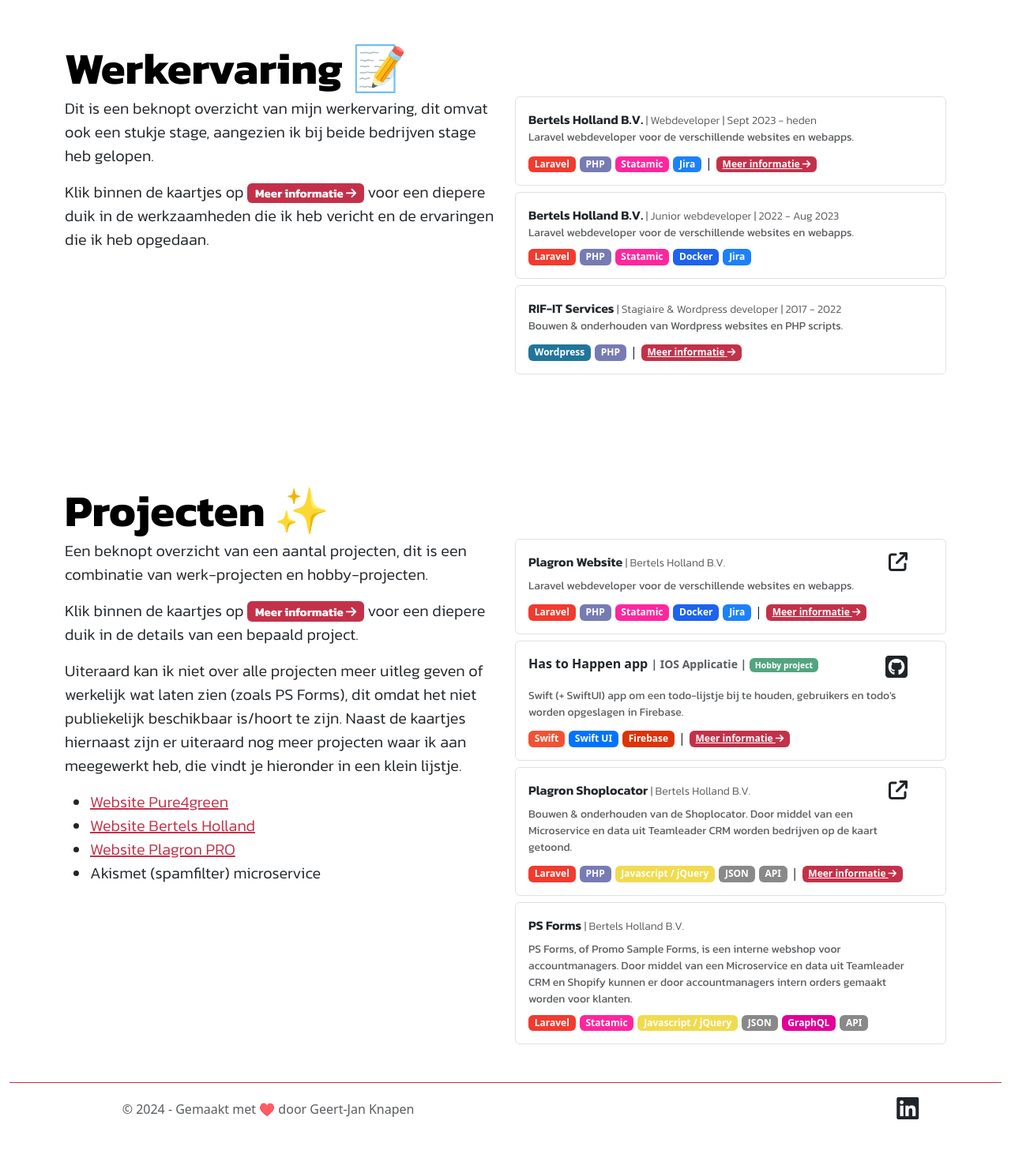
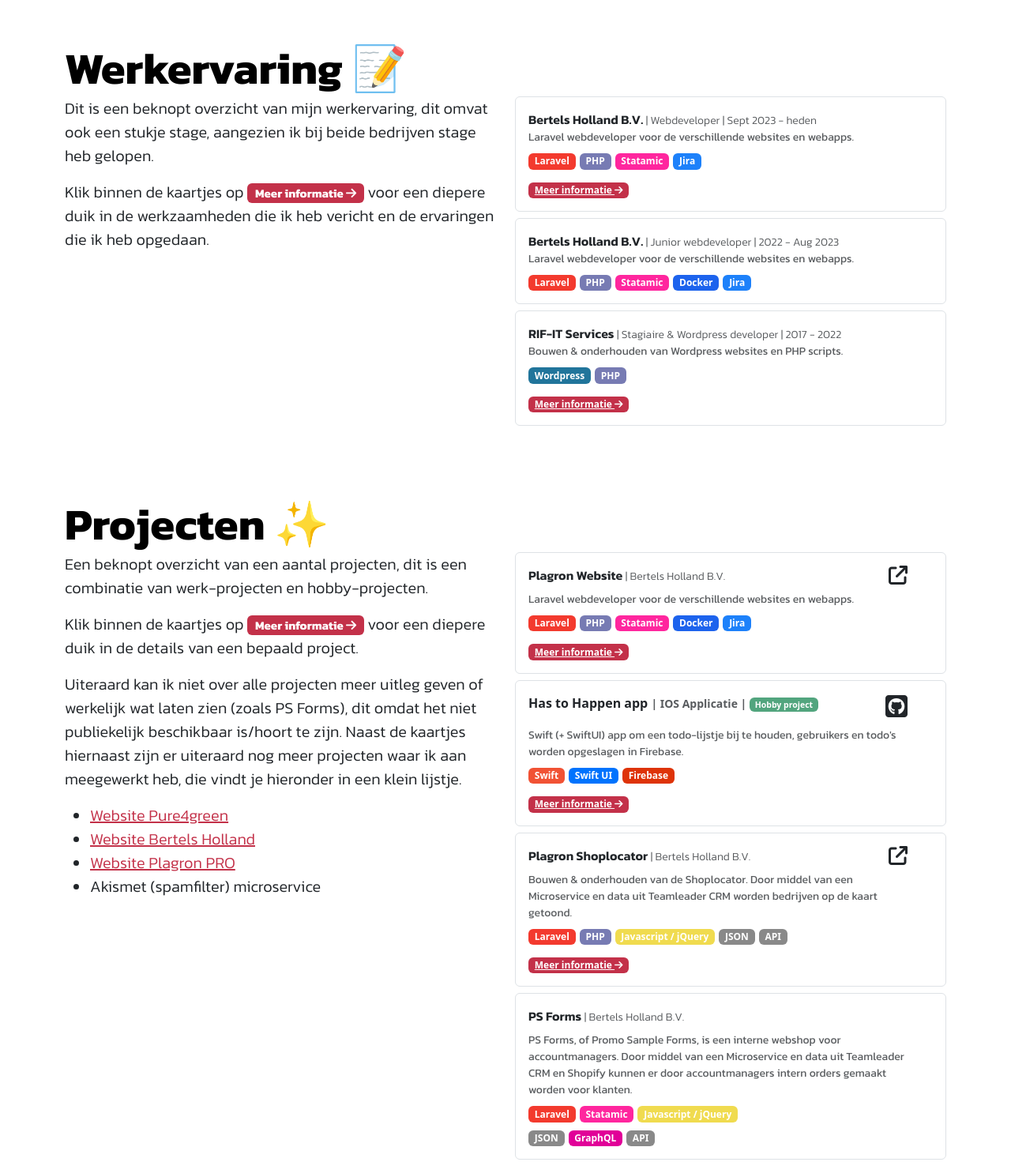
Before and after one commit to geertjanknapen1/portfolio-geertjanknapen, a plain HTML site: page index.html in a window 1280 px wide. Shown: the part 1360-2831 px from the top of the page at 79% size. Drawn offline with nearby package versions, Linux system fonts and the light colour scheme.

Commit message:
Alert uitschakelen. Alignment en spacing issues op homepagine gefixt. Kleine updates op de projecten paginas

```diff
--- a/index.html
+++ b/index.html
@@ -81,7 +81,7 @@
                     </div>
                     <hr class="d-lg-none" />
                     <div class="col-md-12 col-lg-6">
-                        <div class="list-group list-group-radio d-grid gap-2 border-0">
+                        <div class="list-group list-group-radio gap-2 border-0">
                             <div class="position-relative">
                                 <input type="radio" class="form-check-input position-absolute top-50 end-0 me-3 fs-5">
                                 <label for="" class="list-group-item py-3 pe-5 rounded border">
@@ -92,9 +92,8 @@
                                         <span class="badge badge-pill bg-php">PHP</span>
                                         <span class="badge badge-pill bg-statamic">Statamic</span>
                                         <span class="badge badge-pill bg-jira">Jira</span>
-                                        |
-                                        <a href="#" class="badge badge-pill bg-primary">Meer informatie <i class="fa-solid fa-arrow-right"></i></a>
                                     </div>
+                                    <a href="#" class="badge badge-pill bg-primary mt-3">Meer informatie <i class="fa-solid fa-arrow-right"></i></a>
                                 </label>
                             </div>
                             <div class="position-relative">
@@ -119,9 +118,8 @@
                                     <div class="badge-box">
                                         <span class="badge badge-pill bg-wordpress">Wordpress</span>
                                         <span class="badge badge-pill bg-php">PHP</span>
-                                        |
-                                        <a href="#" class="badge badge-pill bg-primary">Meer informatie <i class="fa-solid fa-arrow-right"></i></a>
                                     </div>
+                                    <a href="#" class="badge badge-pill bg-primary mt-3">Meer informatie <i class="fa-solid fa-arrow-right"></i></a>
                                 </label>
                             </div>
                         </div>
@@ -131,7 +129,7 @@
         </section>
 
         <section id="projecten" class="pt-lg-3">
-            <div class="pt-lg-3 my-5 container">
+            <div class="pt-lg-3 container">
                 <h2 class="pt-lg-3 display-4 kanit-bold lh-1 text-body-emphasis">Projecten ✨</h2>
 
                 <div class="row">
@@ -154,7 +152,7 @@
                     </div>
                     <hr class="d-lg-none" />
                     <div class="col-md-12 col-lg-6">
-                        <div class="list-group list-group-radio d-grid gap-2 border-0">
+                        <div class="list-group list-group-radio gap-2 border-0">
                             <div class="position-relative">
                                 <input type="radio" class="form-check-input position-absolute top-50 end-0 me-3 fs-5">
                                 <label for="" class="list-group-item py-3 pe-5 rounded border">
@@ -169,9 +167,8 @@
                                         <span class="badge badge-pill bg-statamic">Statamic</span>
                                         <span class="badge badge-pill bg-docker">Docker</span>
                                         <span class="badge badge-pill bg-jira">Jira</span>
-                                        |
-                                        <a href="./projecten/plagron-website.html" class="badge badge-pill bg-primary">Meer informatie <i class="fa-solid fa-arrow-right"></i></a>
                                     </div>
+                                    <a href="./projecten/plagron-website.html" class="badge badge-pill bg-primary mt-3">Meer informatie <i class="fa-solid fa-arrow-right"></i></a>
                                 </label>
                             </div>
                             <div class="position-relative">
@@ -188,9 +185,8 @@
                                         <span class="badge badge-pill bg-swift">Swift</span>
                                         <span class="badge badge-pill bg-swift-ui">Swift UI</span>
                                         <span class="badge badge-pill bg-firebase">Firebase</span>
-                                        |
-                                        <a href="./projecten/has-to-happen.html" class="badge badge-pill bg-primary">Meer informatie <i class="fa-solid fa-arrow-right"></i></a>
                                     </div>
+                                    <a href="./projecten/has-to-happen.html" class="badge badge-pill bg-primary mt-3">Meer informatie <i class="fa-solid fa-arrow-right"></i></a>
                                 </label>
                             </div>
                             <div class="position-relative">
@@ -207,9 +203,8 @@
                                         <span class="badge badge-pill bg-javascript">Javascript / jQuery</span>
                                         <span class="badge badge-pill bg-json">JSON</span>
                                         <span class="badge badge-pill bg-json">API</span>
-                                        |
-                                        <a href="#" class="badge badge-pill bg-primary">Meer informatie <i class="fa-solid fa-arrow-right"></i></a>
                                     </div>
+                                    <a href="#" class="badge badge-pill bg-primary mt-3">Meer informatie <i class="fa-solid fa-arrow-right"></i></a>
                                 </label>
                             </div>
 
@@ -224,6 +219,8 @@
                                         <span class="badge badge-pill bg-laravel">Laravel</span>
                                         <span class="badge badge-pill bg-statamic">Statamic</span>
                                         <span class="badge badge-pill bg-javascript">Javascript / jQuery</span>
+                                    </div>
+                                    <div class="badge-box">
                                         <span class="badge badge-pill bg-json">JSON</span>
                                         <span class="badge badge-pill bg-gql">GraphQL</span>
                                         <span class="badge badge-pill bg-json">API</span>
--- a/js/main.js
+++ b/js/main.js
@@ -1,3 +1,3 @@
 document.addEventListener("DOMContentLoaded", function() {
-    alert('Hey daar! Deze website is nog niet helemaal af, hier en daar kan het een en ander nog niet werken of je nergens naartoe brengen. Sorry voor het ongemak!');
+    // alert('Hey daar! Deze website is nog niet helemaal af, hier en daar kan het een en ander nog niet werken of je nergens naartoe brengen. Sorry voor het ongemak!');
 });
```
Also changed, not shown: projecten/has-to-happen.html (+4 -4 lines), projecten/plagron-website.html (+7 -5 lines).
